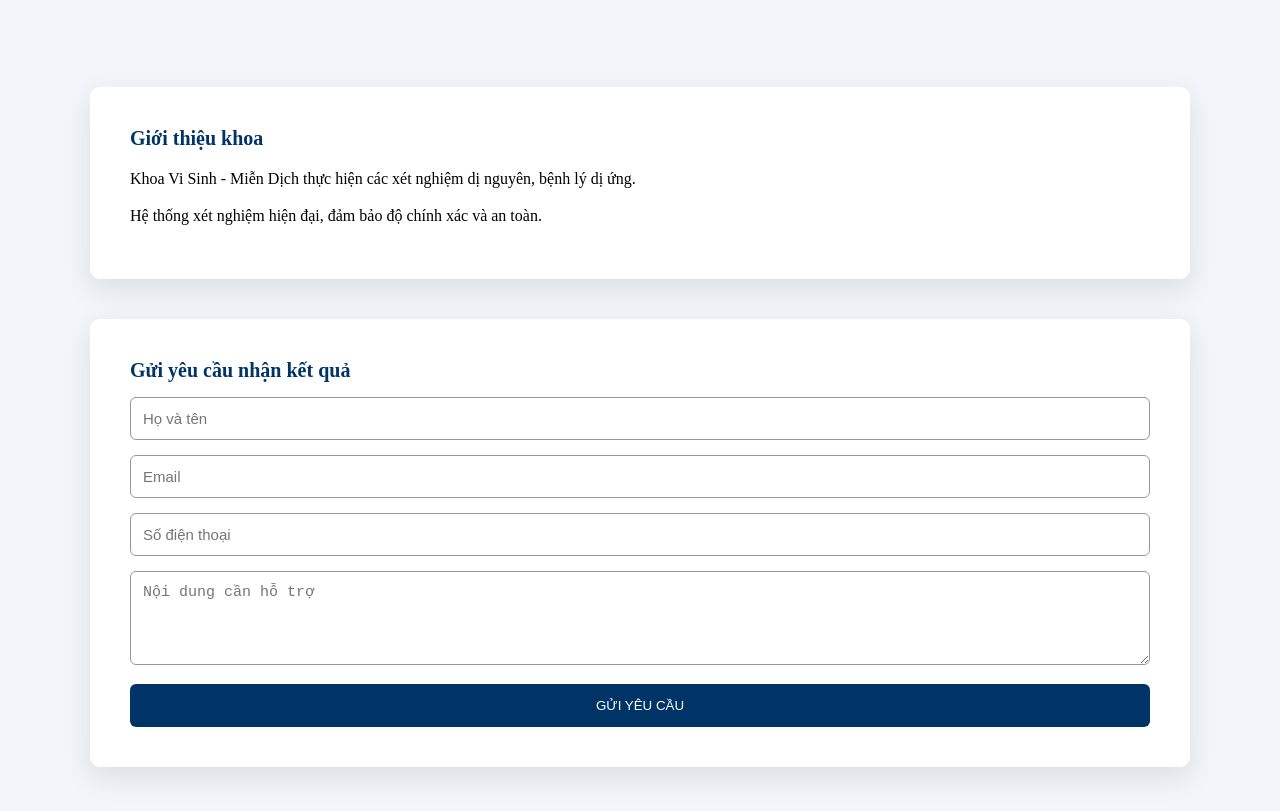
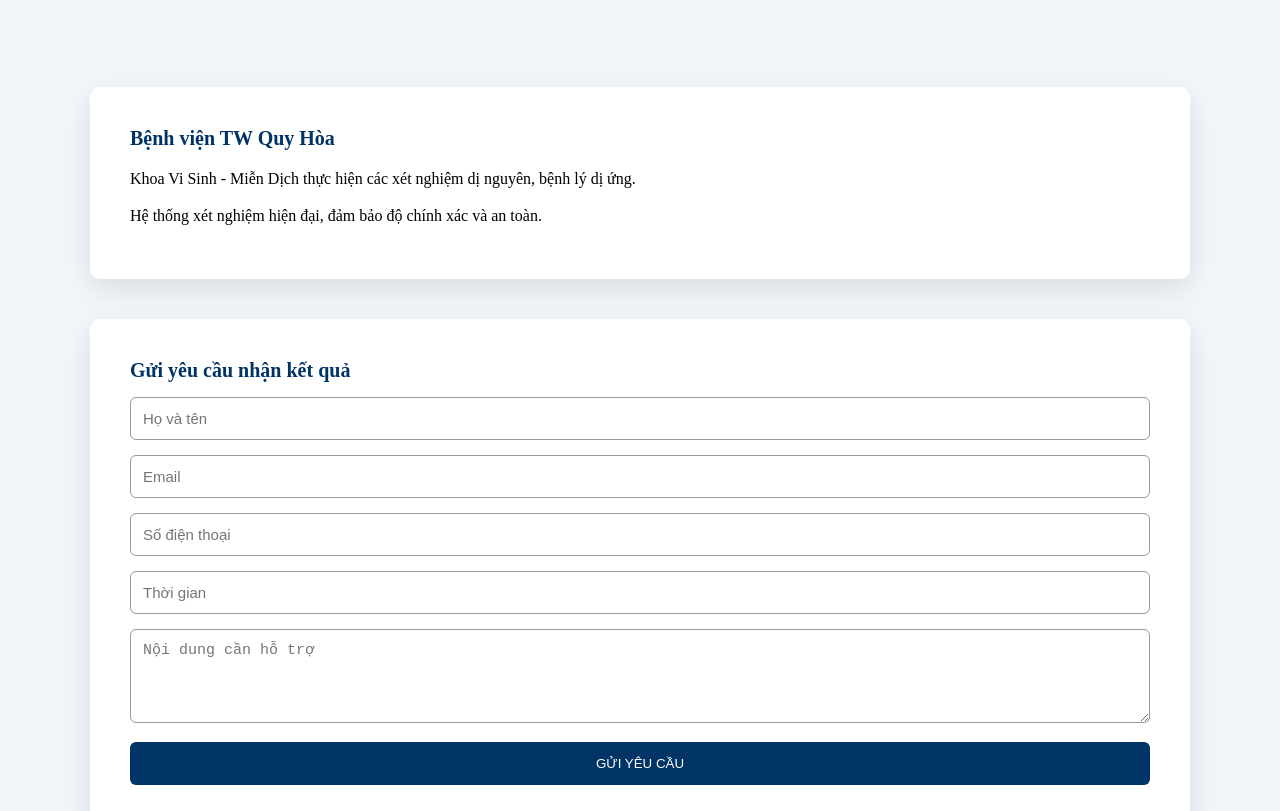
Before and after one commit to khoavisinhmiendich-ops/benhvienquyhoa.github.io, a plain HTML site: page index.html in a window 1280 px wide. Shown: the part 580-1391 px from the top of the page. Drawn offline with Linux system fonts and the light colour scheme.

Commit message:
Update index.html

```diff
--- a/index.html
+++ b/index.html
@@ -235,7 +235,7 @@
 <div class="container">
 
 <div class="card">
-<div class="section-title">Giới thiệu khoa</div>
+<div class="section-title">Bệnh viện TW Quy Hòa</div>
 <p>Khoa Vi Sinh - Miễn Dịch thực hiện các xét nghiệm dị nguyên, bệnh lý dị ứng.</p>
 <p>Hệ thống xét nghiệm hiện đại, đảm bảo độ chính xác và an toàn.</p>
 </div>
@@ -249,6 +249,7 @@
 <input type="text" name="hoten" placeholder="Họ và tên" required>
 <input type="email" name="email" placeholder="Email" required>
 <input type="text" name="sdt" placeholder="Số điện thoại" required>
+<input type="text" name="thoigian" placeholder="Thời gian" required>
 <textarea name="noidung" rows="4" placeholder="Nội dung cần hỗ trợ"></textarea>
 <button type="submit">GỬI YÊU CẦU</button>
 </form>
```
